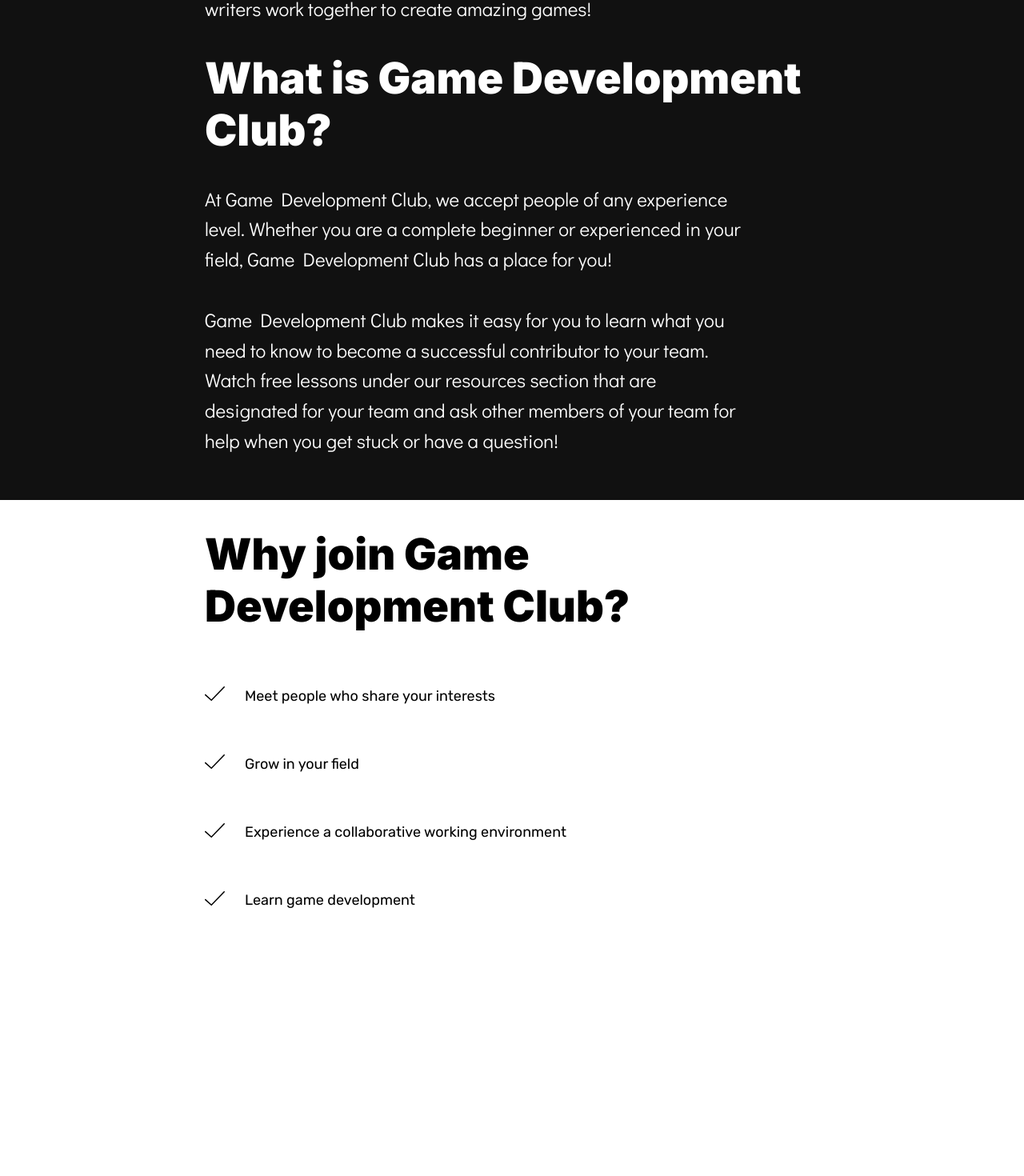
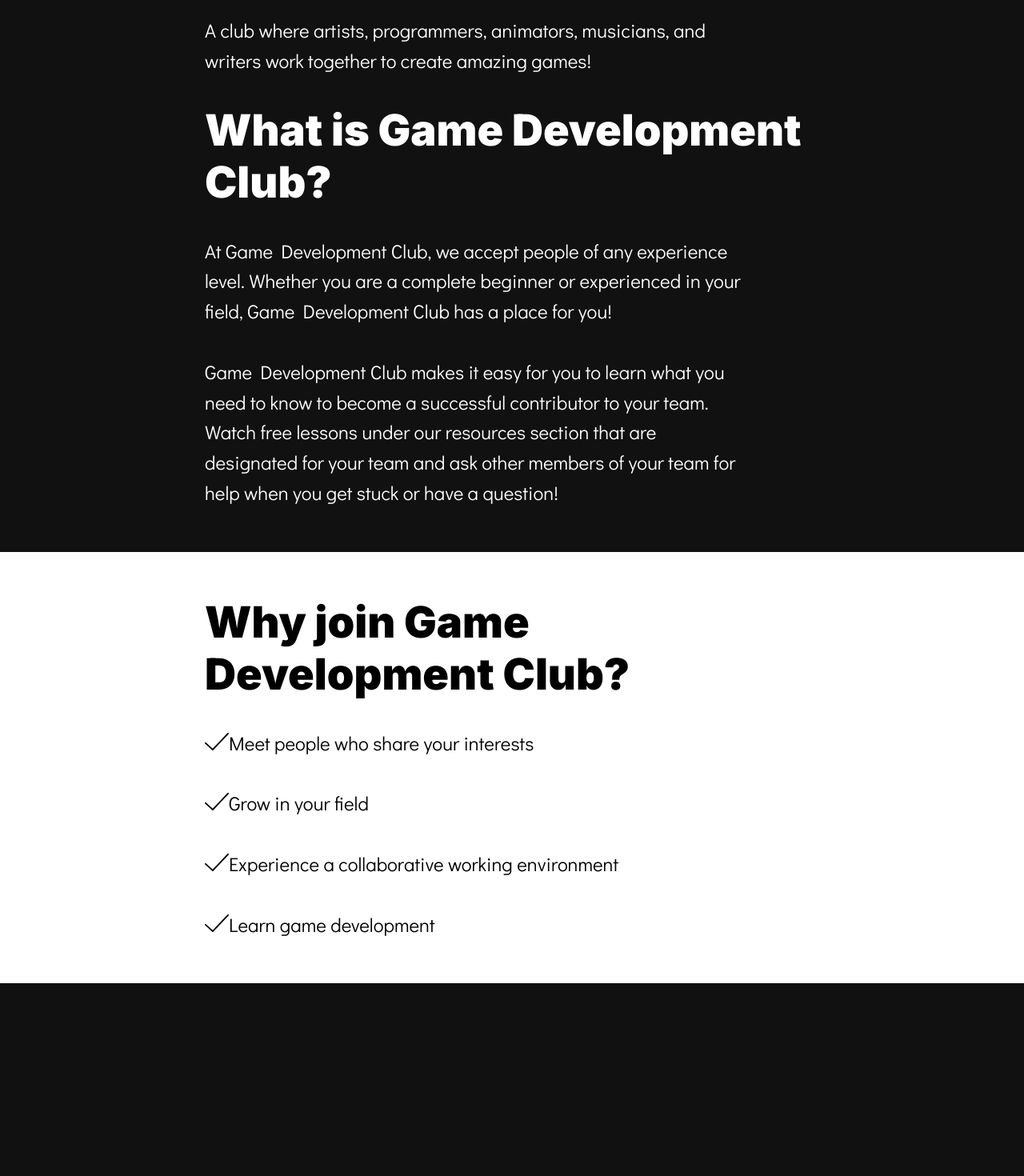
Before and after one commit to estebangarcia21/gdc-website, a React (Create React App) app in the folder website/: page / in a window 1280 px wide. Shown: the part 355-1825 px from the top of the page at 80% size. Built offline with nearby package versions, Linux system fonts and the light colour scheme; the HTML template or start-up script is replaced by a standard one.

Commit message:
Added fade in animations to all paragraphs and restyled the join reason list

```diff
--- a/website/src/pages/Home.tsx
+++ b/website/src/pages/Home.tsx
@@ -1,11 +1,13 @@
 import { motion } from 'framer-motion';
 import React, { useState } from 'react';
 import VisibilitySensor from 'react-visibility-sensor';
+import Navbar from '../assets/components/Navbar';
 import animation_svg from '../assets/svgs/animation-motion.svg';
 import art_svg from '../assets/svgs/brush-paintbrush.svg';
 import programming_svg from '../assets/svgs/code.svg';
 import music_svg from '../assets/svgs/music.svg';
 import writers_svg from '../assets/svgs/pencil-draw.svg';
+import checkmark from '../assets/svgs/check-mark-line.svg';
 
 interface CardProps {
     title: string;
@@ -24,14 +26,22 @@ const Card: React.FC<CardProps> = props => {
     );
 };
 
+const Checkmark: React.FC = () => {
+    return <img src={checkmark} width='30' alt='Checkmark' />;
+};
+
 const Home: React.FC = () => {
     const [playedAnimations, setPlayedAnimations] = useState({
         joinTeamCards: false,
     });
 
+    const fadeInTime = 0.45;
+
     return (
         <div>
             <div className='background-a'>
+                <Navbar />
+
                 <motion.div
                     id='home-banner'
                     initial='hidden'
@@ -41,43 +51,85 @@ const Home: React.FC = () => {
                         visible: { opacity: 1 },
                     }}
                     transition={{
-                        duration: 0.45,
+                        duration: fadeInTime,
                     }}
                 >
                     <h1>Game Development Club</h1>
+
                     <p>
                         A club where artists, programmers, animators, musicians,
                         and writers work together to create amazing games!
                     </p>
                 </motion.div>
 
+                <motion.div
+                    id='home-banner'
+                    initial='hidden'
+                    animate='visible'
+                    variants={{
+                        hidden: { opacity: 0 },
+                        visible: { opacity: 1 },
+                    }}
+                    transition={{
+                        delay: fadeInTime,
+                        duration: fadeInTime,
+                    }}
+                >
                     <h3>What is Game Development Club?</h3>
 
                     <p>
-                    At Game Development Club, we accept people of any experience
-                    level. Whether you are a complete beginner or experienced in
-                    your field, Game Development Club has a place for you!
+                        At Game Development Club, we accept people of any
+                        experience level. Whether you are a complete beginner or
+                        experienced in your field, Game Development Club has a
+                        place for you!
                         <br />
                         <br />
-                    Game Development Club makes it easy for you to learn what
-                    you need to know to become a successful contributor to your
-                    team. Watch free lessons under our resources section that
-                    are designated for your team and ask other members of your
-                    team for help when you get stuck or have a question!
+                        Game Development Club makes it easy for you to learn
+                        what you need to know to become a successful contributor
+                        to your team. Watch free lessons under our resources
+                        section that are designated for your team and ask other
+                        members of your team for help when you get stuck or have
+                        a question!
                     </p>
+                </motion.div>
             </div>
 
+            <div className='background-b'>
+                <motion.div
+                    id='home-banner'
+                    initial='hidden'
+                    animate='visible'
+                    variants={{
+                        hidden: { opacity: 0 },
+                        visible: { opacity: 1 },
+                    }}
+                    transition={{
+                        delay: fadeInTime * 2,
+                        duration: fadeInTime,
+                    }}
+                >
                     <h3>Why join Game Development Club?</h3>
 
-            <div id='join-reasons-container'>
-                <ul>
-                    <li>Meet people who share your interests</li>
-                    <li>Grow in your field</li>
-                    <li>Experience a collaborative working environment</li>
-                    <li>Learn game development</li>
-                </ul>
+                    <p>
+                        <Checkmark />
+                        Meet people who share your interests
+                        <br />
+                        <br />
+                        <Checkmark />
+                        Grow in your field
+                        <br />
+                        <br />
+                        <Checkmark />
+                        Experience a collaborative working environment
+                        <br />
+                        <br />
+                        <Checkmark />
+                        Learn game development
+                    </p>
+                </motion.div>
             </div>
 
+            <div className='background-a'>
                 <VisibilitySensor
                     partialVisibility
                     onChange={isVisible => {
@@ -91,7 +143,9 @@ const Home: React.FC = () => {
                 >
                     <motion.div
                         initial='hidden'
-                    animate={playedAnimations.joinTeamCards ? 'visible' : ''}
+                        animate={
+                            playedAnimations.joinTeamCards ? 'visible' : ''
+                        }
                         variants={{
                             hidden: {
                                 opacity: 0,
@@ -103,10 +157,10 @@ const Home: React.FC = () => {
                             },
                         }}
                         transition={{
+                            delay: 0.1,
                             bounce: false,
                         }}
                     >
-                    <div className='background-b'>
                         <h4>Ready to join?</h4>
                         <h4>Join team...</h4>
 
@@ -134,11 +188,9 @@ const Home: React.FC = () => {
                                 feeling and emotion of the game scene.
                             </Card>
                         </div>
-                    </div>
                     </motion.div>
                 </VisibilitySensor>
-
-            <h3>Thanks!</h3>
+            </div>
         </div>
     );
 };
```
Lines whose indentation alone changed are shown as unchanged.
